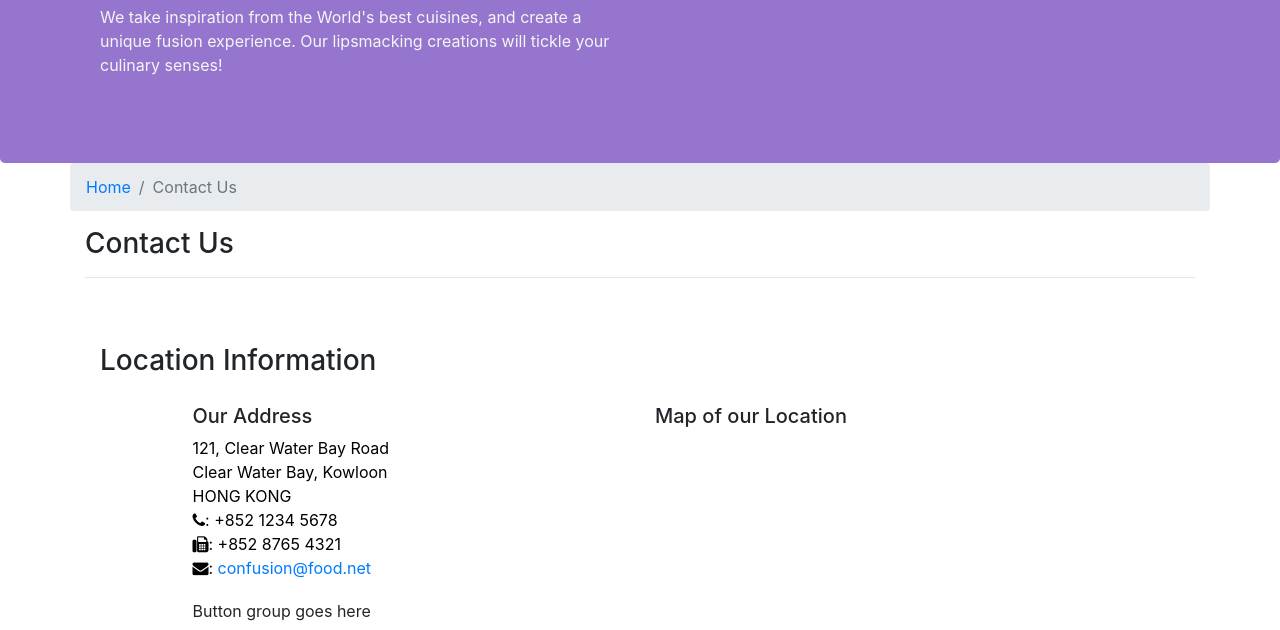
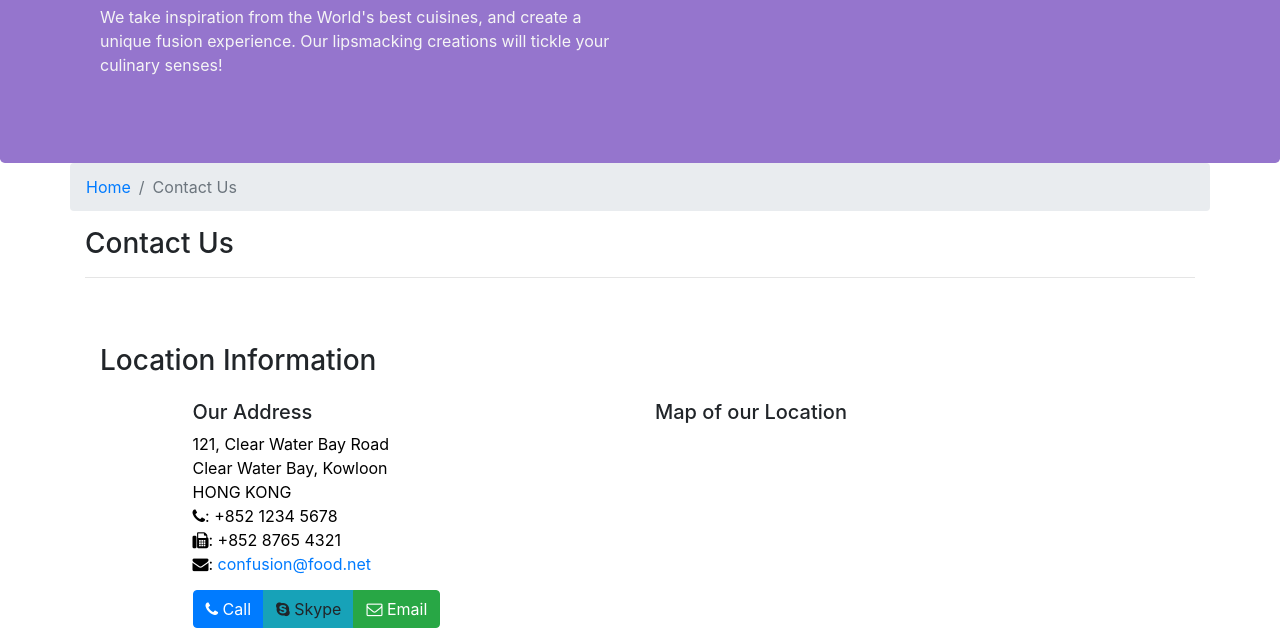
Before and after one commit to Narenrohitha/GIT_TESTS, a website: page contactus.html in a window 1280 px wide. Shown: the part 171-801 px from the top of the page. Drawn offline with nearby package versions, Linux system fonts and the light colour scheme.

Commit message:
Adding to button to contact page

```diff
--- a/contactus.html
+++ b/contactus.html
@@ -79,7 +79,11 @@
                 <h5>Map of our Location</h5>
             </div>
             <div class="col-12 col-sm-11 offset-sm-1">
-                Button group goes here
+                <div class="btn-group" role="group">
+                    <a role="button" class="btn btn-primary" href="tel:+852 1234 5678"><span class="fa fa-phone"></span> Call</a>
+                    <a role="button" class="btn btn-info"><span class="fa fa-skype"></span> Skype</a>
+                    <a role="button" class="btn btn-success" href="mailto:confusion@food.net"><span class="fa fa-envelope-o"></span> Email</a>
+                </div>
             </div>
         </div>
 
```
